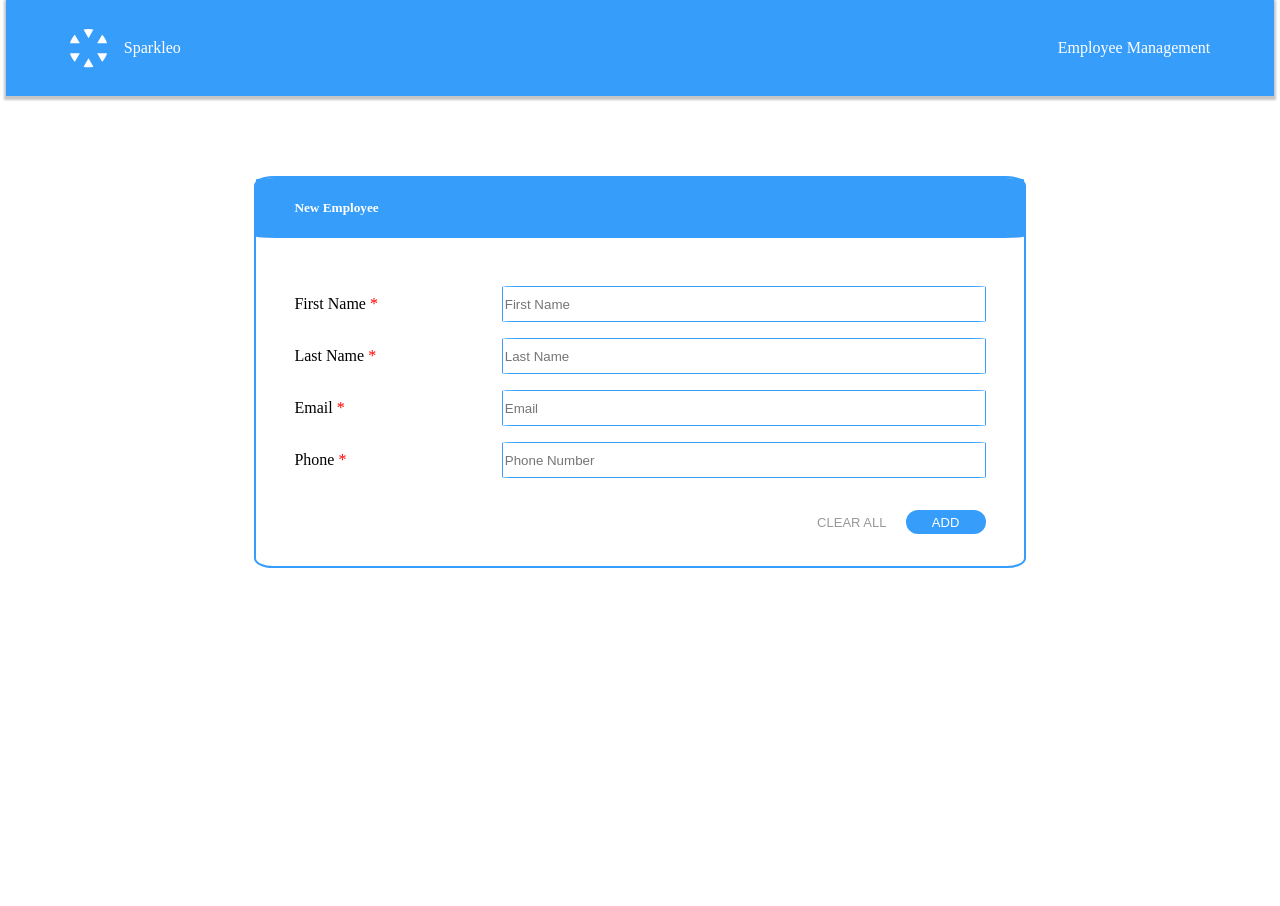
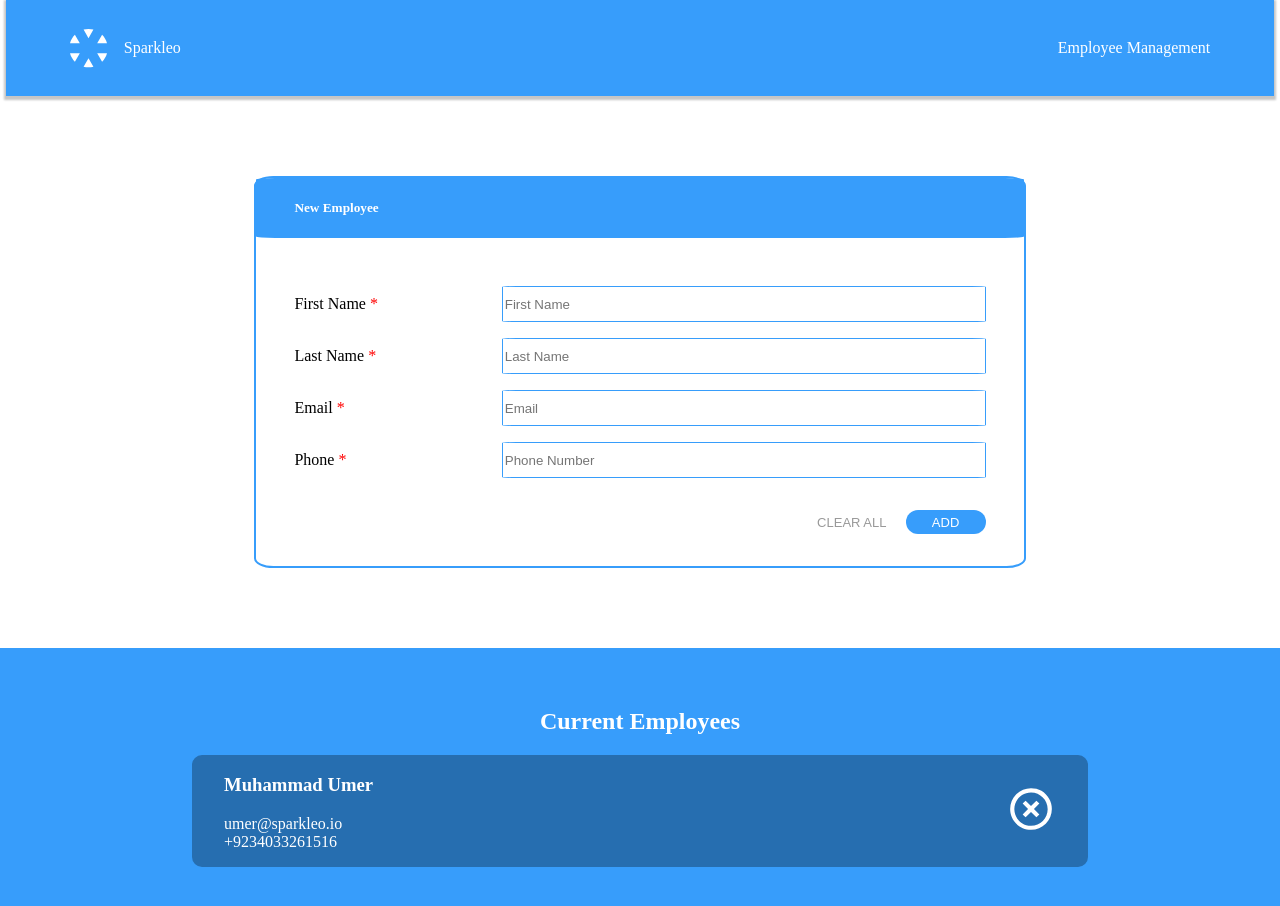
Before and after one commit to Sajeelzafar/WebDevSparkleo, a React (Create React App) app: page / in a window 1280 px wide. Shown: the top 906 px of the page. Before the commit the page ends 800 px from the top, so only its background shows below. Built offline with nearby package versions, Linux system fonts and the light colour scheme.

Commit message:
Complete styling and content of the page

```diff
--- a/src/App.js
+++ b/src/App.js
@@ -1,6 +1,7 @@
 import './components/stylesandImages/App.css';
 import NavBar from './components/Navbar';
 import Addemployee from './components/Employee';
+import EmployeeList from './components/EmployeeList';
 
 
 function App() {
@@ -8,7 +9,7 @@ function App() {
     <>
       <NavBar />
       <Addemployee />
-
+      <EmployeeList />
     </>
   );
 }
--- /dev/null
+++ b/src/components/EmployeeList.js
@@ -0,0 +1,26 @@
+import React from "react";
+import closeButton from "./stylesandImages/icon.svg"
+
+const EmployeeList = () => {
+    return (
+        <div className="employeeList display">
+            <h2>Current Employees</h2>
+            <div className="employeeDetails display">
+                <div className="leftSideList display">
+                    <ul className="leftSideListItems">
+                        <li><h3>Muhammad Umer</h3></li>
+                        <li>umer@sparkleo.io</li>
+                        <li>+9234033261516</li>
+                    </ul>
+                </div>
+                <div className="rightSideList">
+                    <img alt="close" src={closeButton} ></img>
+                </div>
+
+            </div>
+        </div>
+
+    )
+}
+
+export default EmployeeList;
--- a/src/components/stylesandImages/App.css
+++ b/src/components/stylesandImages/App.css
@@ -32,6 +32,7 @@
   flex-direction: column;
   width: 60%;
   margin-top: 5rem;
+  margin-bottom: 5rem;
   padding-bottom: 2rem;
   border: 2px solid var(--header);
   border-radius: 2.5%;
@@ -85,3 +86,32 @@
   color: white;
   border-radius: 1rem;
 }
+
+.employeeList {
+  background-color: var(--header);
+  width: 100%;
+  flex-direction: column;
+  color: white;
+  padding-bottom: 10rem;
+  padding-top: 2.5rem;
+}
+
+.employeeDetails {
+  border-radius: 10px;
+  justify-content: space-between;
+  padding-left: 2rem;
+  padding-right: 2rem;
+  background-color: rgb(38, 110, 176);
+  width: 65%;
+}
+
+.leftSideListItems {
+  flex-direction: column;
+  list-style-type: none;
+  padding: 0 0 1rem 0;
+  margin: 0;
+}
+
+.rightSideList img {
+  cursor: pointer;
+}
```
Also changed, not shown: src/components/stylesandImages/icon.svg (added).
